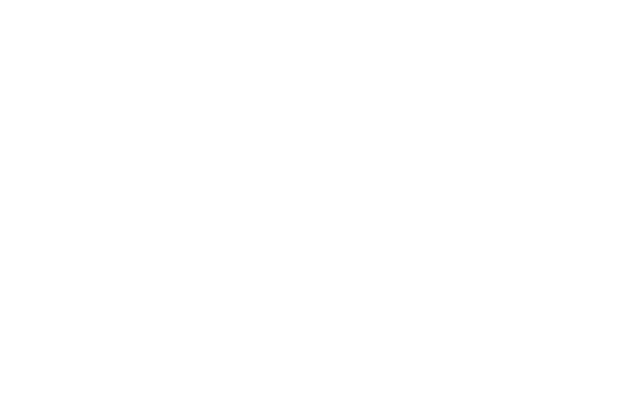
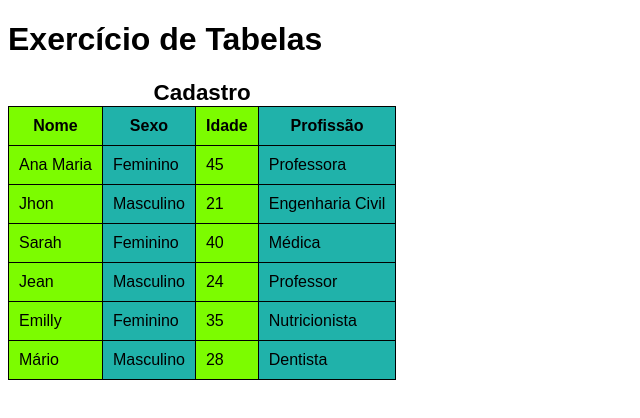
Before and after one commit to Miguelhttp/html-css, a plain HTML site: page exercicios/ex023/tabela05.html in a window 1280 px wide. Shown: the whole page, without its empty margins (0-640 px from the left). Drawn offline with Linux system fonts and the light colour scheme.

Commit message:
Update tabela05.html

```diff
--- a/exercicios/ex023/tabela05.html
+++ b/exercicios/ex023/tabela05.html
@@ -4,8 +4,94 @@
   <meta charset="UTF-8">
   <meta name="viewport" content="width=device-width, initial-scale=1.0">
   <title>Document</title>
+  <style>
+    body {
+      font-family: Arial, Helvetica, sans-serif;
+    }
+
+    table {
+      border-collapse: collapse ;
+    }
+
+    caption {
+      font-weight: bold;
+      font-size: 1.4em;
+    }
+
+    th, td {
+      border: 1px solid black;
+      padding: 10px;
+    }
+
+    .cnome {
+      background-color: lawngreen;
+    }
+
+    .csexo {
+      background-color: lightseagreen;
+    }
+
+    .cidade {
+      background-color: lawngreen;
+    }
+
+    .cprofissao {
+      background-color: lightseagreen;
+    }
+  </style>
 </head>
 <body>
-
+  <h1>Exercício de Tabelas</h1>
+  <table>
+    <colgroup>
+      <col class="cnome">
+      <col class="csexo">
+      <col class="cidade">
+      <col class="cprofissao">
+    </colgroup>
+    <caption>Cadastro</caption>
+    <tr>
+      <th>Nome</th>
+      <th>Sexo</th>
+      <th>Idade</th>
+      <th>Profissão</th>
+    </tr>
+    <tr>
+      <td>Ana Maria</td>
+      <td>Feminino</td>
+      <td>45</td>
+      <td>Professora</td>
+    </tr>
+    <tr>
+      <td>Jhon</td>
+      <td>Masculino</td>
+      <td>21</td>
+      <td>Engenharia Civil</td>
+    </tr>
+    <tr>
+      <td>Sarah</td>
+      <td>Feminino</td>
+      <td>40</td>
+      <td>Médica</td>
+    </tr>
+    <tr>
+      <td>Jean</td>
+      <td>Masculino</td>
+      <td>24</td>
+      <td>Professor</td>
+    </tr>
+    <tr>
+      <td>Emilly</td>
+      <td>Feminino</td>
+      <td>35</td>
+      <td>Nutricionista</td>
+    </tr>
+    <tr>
+      <td>Mário</td>
+      <td>Masculino</td>
+      <td>28</td>
+      <td>Dentista</td>
+    </tr>
+  </table>
 </body>
 </html>
```
